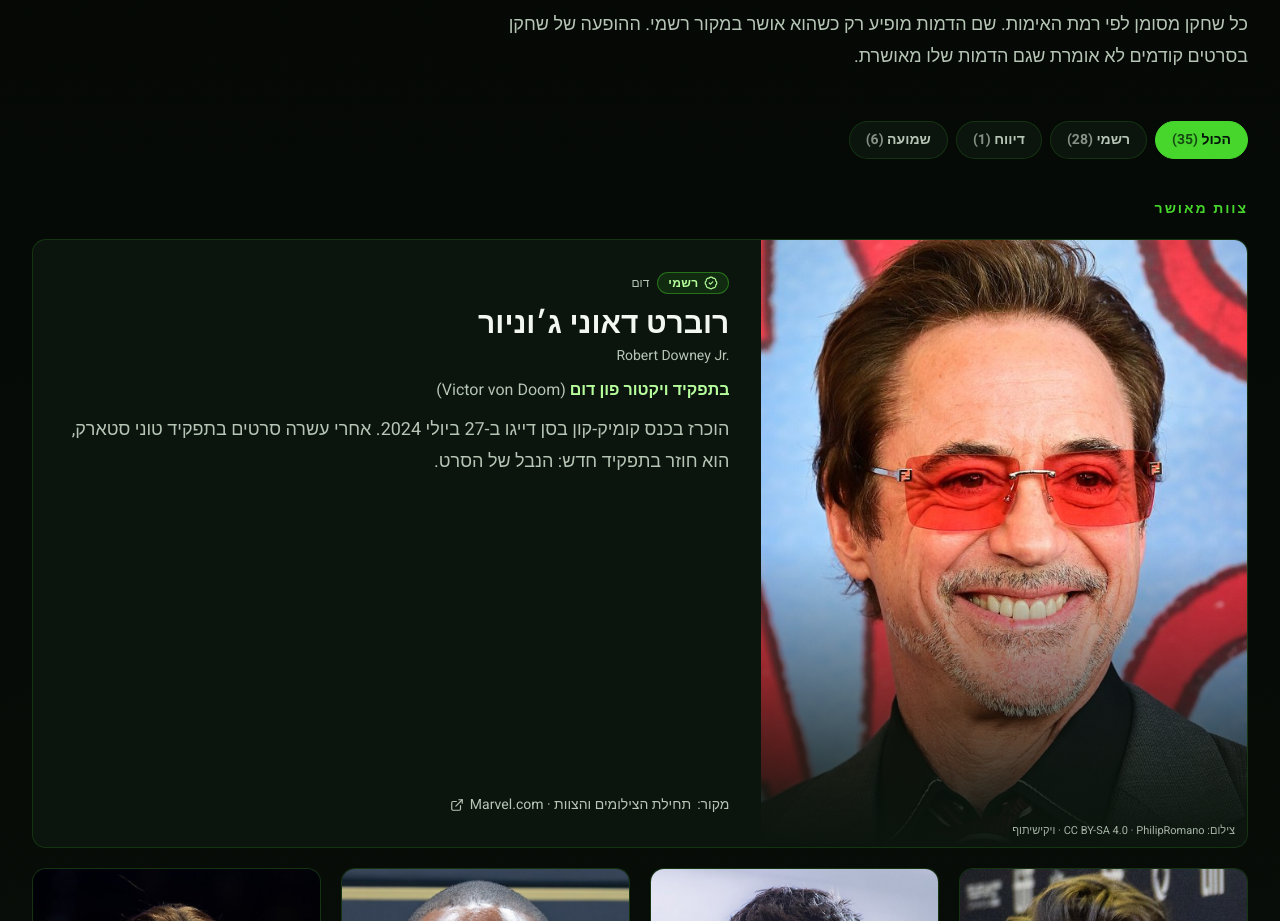
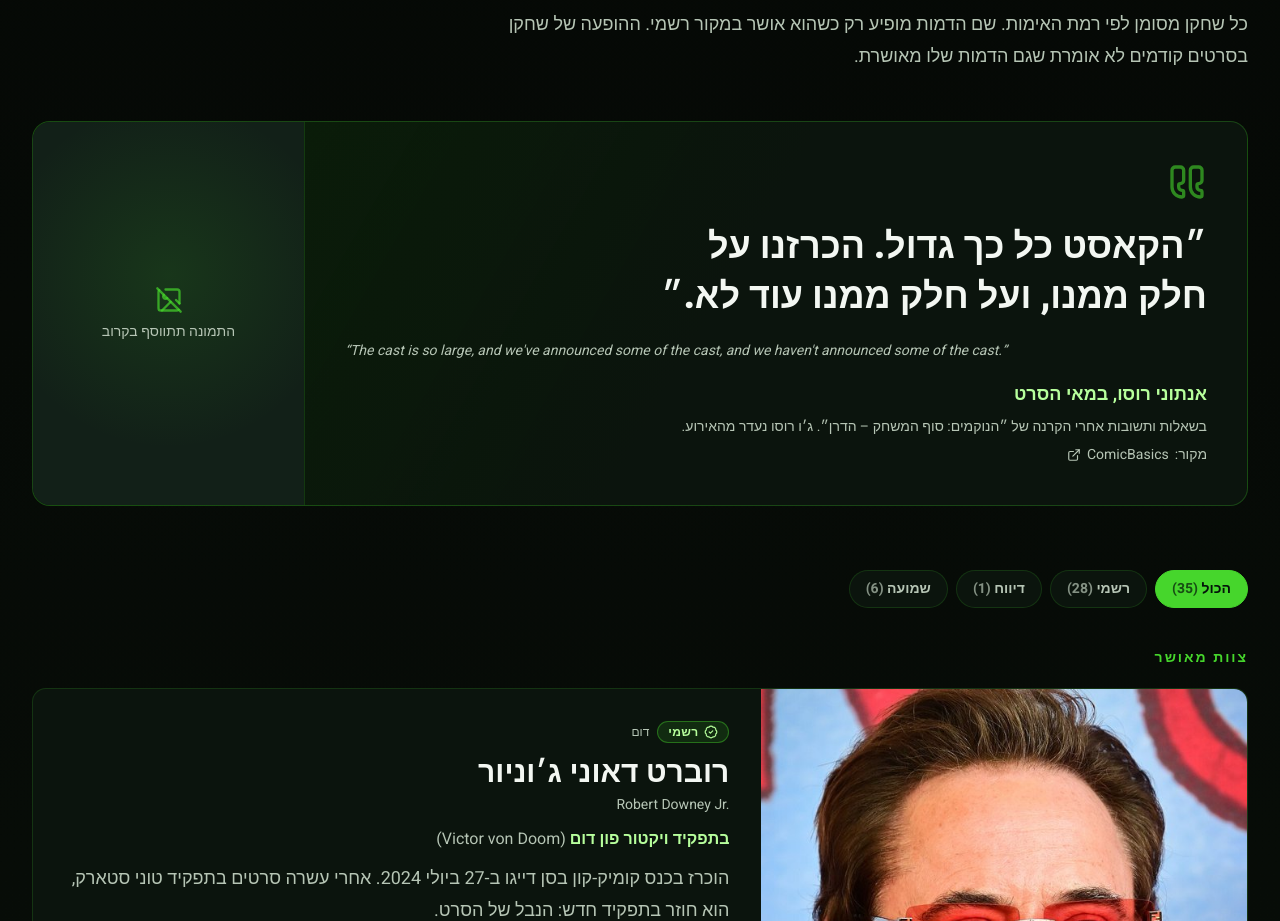
Before and after one commit to marvel-gikim/marvel-gikim.github.io, a React (Vite) app: page / in a window 1280 px wide. Shown: the part 2180-3101 px from the top of the page. Built offline with nearby package versions, Linux system fonts and the light colour scheme.

Commit message:
Add Anthony Russo quote with Russo brothers photo
Co-Authored-By: Claude Opus 5.5 <noreply@anthropic.com>
Claude-Session: https://claude.ai/code/session_015xnhENfdwhkycrBehS6H9r

```diff
--- a/scripts/cast.json
+++ b/scripts/cast.json
@@ -33,5 +33,6 @@
   "maguire": "Tobey Maguire",
   "holland": "Tom Holland",
   "cumberbatch": "Benedict Cumberbatch",
-  "ruffalo": "Mark Ruffalo"
+  "ruffalo": "Mark Ruffalo",
+  "russos": "Russo brothers"
 }
--- a/src/App.tsx
+++ b/src/App.tsx
@@ -10,6 +10,7 @@ import { MediaGallery } from "@/components/media-gallery"
 import { NewsCard } from "@/components/news-card"
 import { SiteFooter } from "@/components/site-footer"
 import { BrandLogo } from "@/components/brand-logo"
+import { DirectorsQuote } from "@/components/directors-quote"
 import { SourceLink } from "@/components/source-link"
 import { STATUS_LABEL } from "@/components/verification-badge"
 import { Accordion, AccordionContent, AccordionItem, AccordionTrigger } from "@/components/ui/accordion"
@@ -18,6 +19,7 @@ import { cn, formatHebrewDate } from "@/lib/utils"
 import {
   CHARACTERS,
   CHARACTER_GROUPS,
+  DIRECTORS_QUOTE,
   FAQ,
   FILM,
   GALLERY,
@@ -222,6 +224,7 @@ export default function App() {
               כל שחקן מסומן לפי רמת האימות. שם הדמות מופיע רק כשהוא אושר במקור רשמי. ההופעה של שחקן בסרטים קודמים לא אומרת
               שגם הדמות שלו מאושרת.
             </SectionHeading>
+            <DirectorsQuote {...DIRECTORS_QUOTE} photo={photos[DIRECTORS_QUOTE.photoKey]} />
             <div className="reveal mb-10">
               <FilterChips value={castFilter} onChange={setCastFilter} counts={countBy(CHARACTERS)} label="סינון לפי רמת אימות" />
             </div>
--- /dev/null
+++ b/src/components/directors-quote.tsx
@@ -0,0 +1,53 @@
+import { Quote } from "lucide-react"
+import type { CastPhoto, SourceLink as Src } from "@/types/content"
+import { SmartImage } from "@/components/smart-image"
+import { SourceLink } from "@/components/source-link"
+
+interface DirectorsQuoteProps {
+  quoteHe: string
+  quoteEn: string
+  speakerHe: string
+  contextHe: string
+  source: Src
+  photo?: CastPhoto
+}
+
+/** Editorial pull quote with a freely-licensed photo of the directors. */
+export function DirectorsQuote({ quoteHe, quoteEn, speakerHe, contextHe, source, photo }: DirectorsQuoteProps) {
+  return (
+    <figure className="reveal relative mb-16 grid overflow-hidden rounded-[calc(var(--radius-lg)+0.25rem)] border border-brand/25 bg-[linear-gradient(120deg,rgb(18_77_10/0.35),#0b140d_55%)] md:grid-cols-[minmax(0,1fr)_17rem]">
+      <div className="relative flex flex-col justify-center gap-5 p-7 sm:p-10">
+        <Quote aria-hidden className="size-10 -scale-x-100 text-brand/60" />
+        <blockquote className="text-2xl leading-snug font-black text-balance sm:text-3xl lg:text-4xl">״{quoteHe}״</blockquote>
+        <p className="text-sm text-muted italic" lang="en" dir="ltr">“{quoteEn}”</p>
+        <figcaption className="flex flex-col gap-1.5">
+          <span className="text-lg font-bold text-brand-pale">{speakerHe}</span>
+          <span className="text-sm leading-6 text-muted">{contextHe}</span>
+          <SourceLink source={source} />
+        </figcaption>
+      </div>
+      <div className="relative min-h-64 border-t border-border md:border-t-0 md:border-s">
+        <SmartImage
+          src={photo?.file}
+          alt="האחים אנתוני וג׳ו רוסו"
+          width={photo?.width ?? 4}
+          height={photo?.height ?? 5}
+          focus="50% 25%"
+          className="h-full w-full md:absolute md:inset-0 md:aspect-auto!"
+        />
+        {photo && (
+          <p className="absolute inset-x-0 bottom-0 truncate bg-gradient-to-t from-black/85 to-transparent px-3 pt-6 pb-2 text-[11px] text-muted">
+            האחים רוסו · צילום: <bdi>{photo.author}</bdi> ·{" "}
+            <a href={photo.licenseUrl || photo.sourceUrl} target="_blank" rel="noopener noreferrer" className="hover:underline">
+              <bdi dir="ltr">{photo.license}</bdi>
+            </a>{" "}
+            ·{" "}
+            <a href={photo.sourceUrl} target="_blank" rel="noopener noreferrer" className="hover:underline">
+              ויקישיתוף
+            </a>
+          </p>
+        )}
+      </div>
+    </figure>
+  )
+}
--- a/src/data/content.ts
+++ b/src/data/content.ts
@@ -22,6 +22,7 @@ const S = {
   holland: { label: "SuperHeroHype", url: "https://www.superherohype.com/?p=631396" },
   castRoundup: { label: "ComicBookMovie", url: "https://comicbookmovie.com/avengers/avengers-doomsday/avengers-doomsday-who-is-confirmed-reported-and-rumored-to-appear-updated-a215455" },
   missingStars: { label: "Kino.de", url: "https://www.kino.de/film/avengers-doomsday-2026/news/mcu-chef-zerstreut-jetzt-grosse-sorge-der-marvel-fans-und-liefert-neuen-einblick-in-avengers-doomsday/" },
+  russoQuote: { label: "ComicBasics", url: "https://www.comicbasics.com/?p=192199" },
   posterCheck: { label: "Avengers Countdown · בדיקת מקור", url: "https://avengerscountdown.com/articles/avengers-doomsday-viral-doctor-doom-poster-image-check" },
 } satisfies Record<string, SourceLink>
 
@@ -337,6 +338,16 @@ export const CHARACTER_GROUPS: Record<Character["group"], string> = {
   "spider-man": "ספיידרמן",
 }
 
+// ===== Quote =====
+export const DIRECTORS_QUOTE = {
+  quoteHe: "הקאסט כל כך גדול. הכרזנו על חלק ממנו, ועל חלק ממנו עוד לא.",
+  quoteEn: "The cast is so large, and we've announced some of the cast, and we haven't announced some of the cast.",
+  speakerHe: "אנתוני רוסו, במאי הסרט",
+  contextHe: "בשאלות ותשובות אחרי הקרנה של ״הנוקמים: סוף המשחק – הדרן״. ג׳ו רוסו נעדר מהאירוע.",
+  photoKey: "russos",
+  source: S.russoQuote,
+}
+
 // ===== News =====
 export const NEWS: NewsItem[] = [
   {
```
Also changed, not shown: 5 other files (tests, documents, lock files or other folders).
